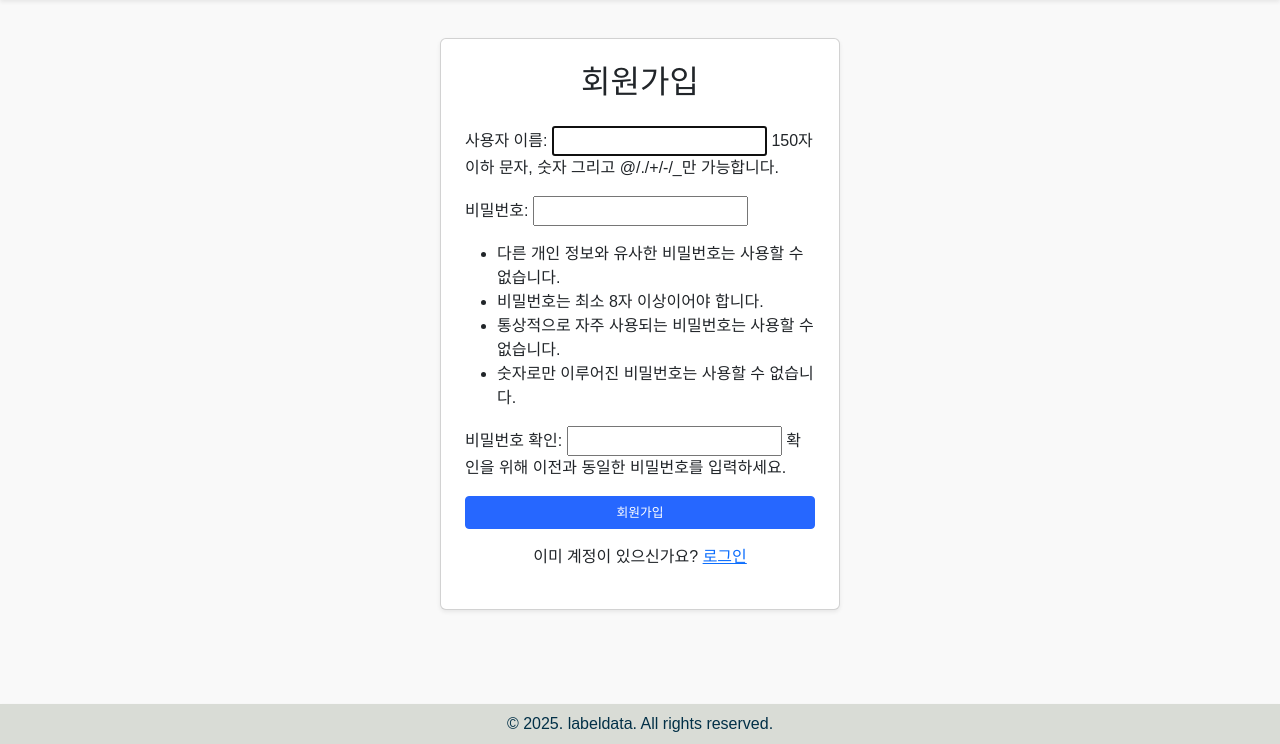
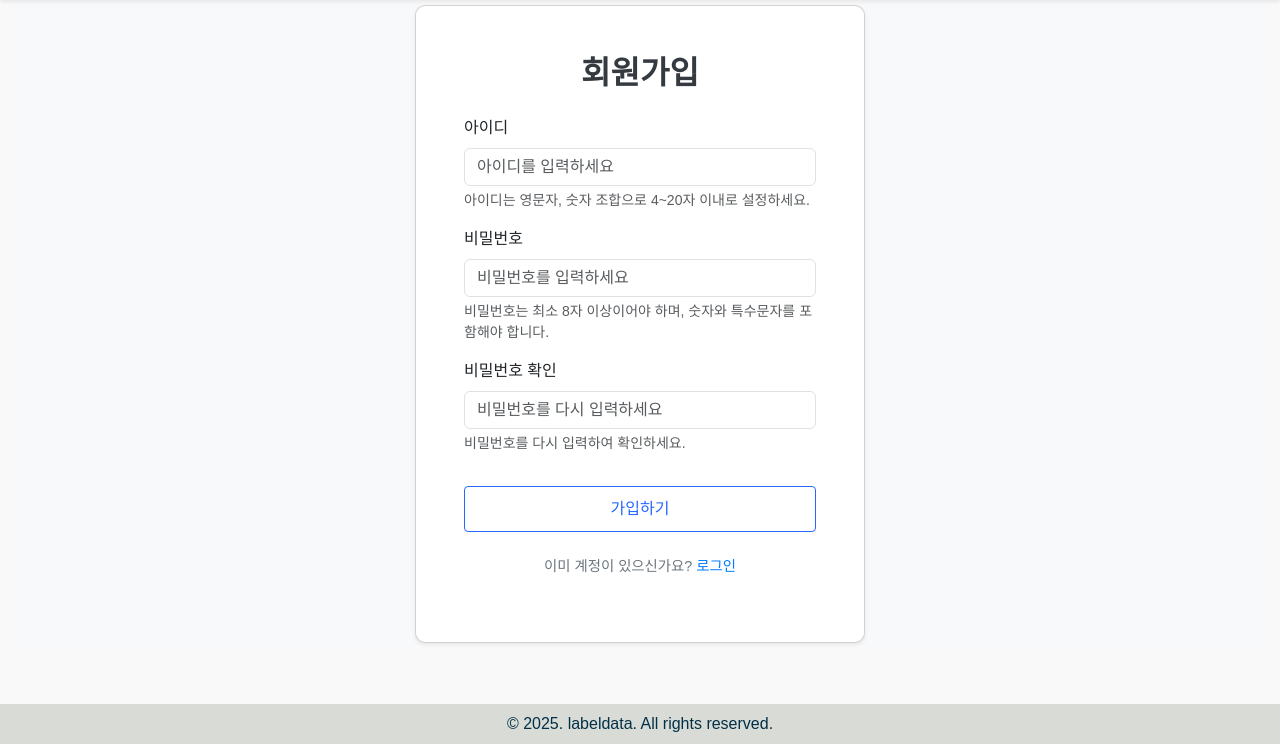
Before and after one commit to labeldata/labeldata, a Django app: page /user-management/signup/ in a window 1280 px wide. Shown: the part 56-800 px from the top of the page. Run offline with Django 5.2, Linux system fonts and the light colour scheme; some libraries are stand-ins or nearby versions.

Commit message:
1. 홈화면에서 국내/수입제품의 품목수에 따라 글자크기가 조절되도록 변경 2. 로그인/로그아웃 스타일 변경 3. 네비바의 행정처분 선택 시 기능 개발 중 알림 팝업 표시

```diff
--- a/v1/templates/includes/navbar.html
+++ b/v1/templates/includes/navbar.html
@@ -15,7 +15,7 @@
                 <a href="{% url 'label:my_label_list' %}" class="nav-link {% if request.resolver_match.url_name == 'my_label_list' %}active{% endif %}">표시사항 관리</a>
             </li>
             <li class="nav-item me-3">
-                <a href="{% url 'disposition:list' %}" class="nav-link {% if request.resolver_match.url_name == 'disposition_list' %}active{% endif %}">행정처분</a>
+                <a href="#" class="nav-link" onclick="alert('행정처분 조회, 알림 기능을 개발하고 있어요. 잠시만 기다려주세요.'); return false;">행정처분</a>
             </li>
         </ul>
 
--- a/v1/templates/user_management/signup.html
+++ b/v1/templates/user_management/signup.html
@@ -4,21 +4,30 @@
 {% block title %}회원가입{% endblock %}
 
 {% block content %}
-<div class="d-flex justify-content-center align-items-center" style="min-height: 80vh;">
-    <div class="card shadow-sm p-4" style="max-width: 400px; width: 100%;">
-        <h2 class="text-center mb-4">회원가입</h2>
+<div class="d-flex justify-content-center align-items-center" style="min-height: 80vh; background-color: #f8f9fa;">
+    <div class="card shadow-sm p-5" style="max-width: 450px; width: 100%; border-radius: 10px;">
+        <h2 class="text-center mb-4" style="font-weight: 700; color: #343a40;">회원가입</h2>
         <form method="post">
             {% csrf_token %}
-            {{ form.as_p }}
-            {% if form.non_field_errors %}
-            <div class="alert alert-danger">
-                {{ form.non_field_errors }}
+            <div class="mb-3">
+                <label for="id_user_id" class="form-label">아이디</label>
+                <input type="text" id="id_user_id" name="user_id" class="form-control" placeholder="아이디를 입력하세요">
+                <div class="form-text">아이디는 영문자, 숫자 조합으로 4~20자 이내로 설정하세요.</div>
             </div>
-            {% endif %}
-            <button type="submit" class="btn btn-primary w-100">회원가입</button>
+            <div class="mb-3">
+                <label for="id_password1" class="form-label">비밀번호</label>
+                <input type="password" id="id_password1" name="password1" class="form-control" placeholder="비밀번호를 입력하세요">
+                <div class="form-text">비밀번호는 최소 8자 이상이어야 하며, 숫자와 특수문자를 포함해야 합니다.</div>
+            </div>
+            <div class="mb-3">
+                <label for="id_password2" class="form-label">비밀번호 확인</label>
+                <input type="password" id="id_password2" name="password2" class="form-control" placeholder="비밀번호를 다시 입력하세요">
+                <div class="form-text">비밀번호를 다시 입력하여 확인하세요.</div>
+            </div>
+            <button type="submit" class="btn btn-outline-primary w-100 mt-3" style="font-size: 1rem; padding: 10px;">가입하기</button>
         </form>
-        <p class="text-center mt-3">
-            이미 계정이 있으신가요? <a href="{% url 'user_management:login' %}">로그인</a>
+        <p class="text-center mt-4" style="font-size: 0.9rem; color: #6c757d;">
+            이미 계정이 있으신가요? <a href="{% url 'user_management:login' %}" style="color: #007bff; text-decoration: none;">로그인</a>
         </p>
     </div>
 </div>
```
Also changed, not shown: v1/templates/main/home.html (+27 -10 lines), v1/templates/user_management/login.html (+13 -11 lines).
